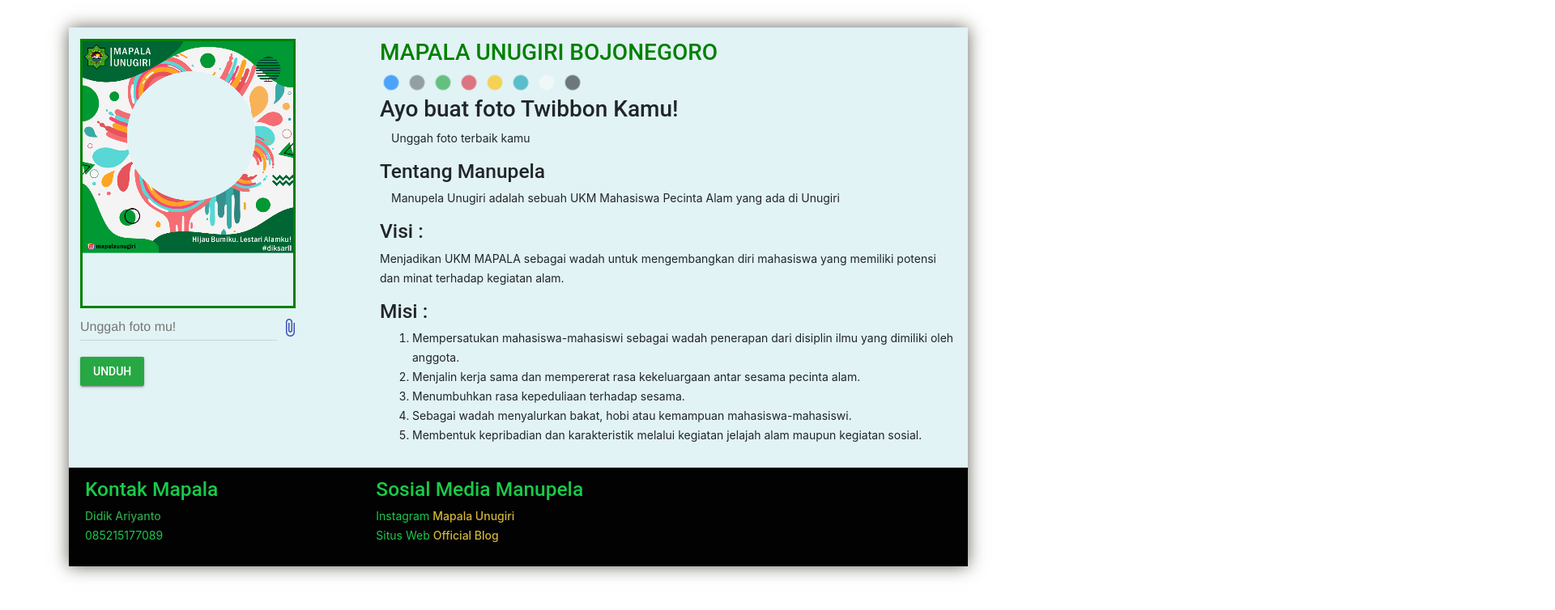
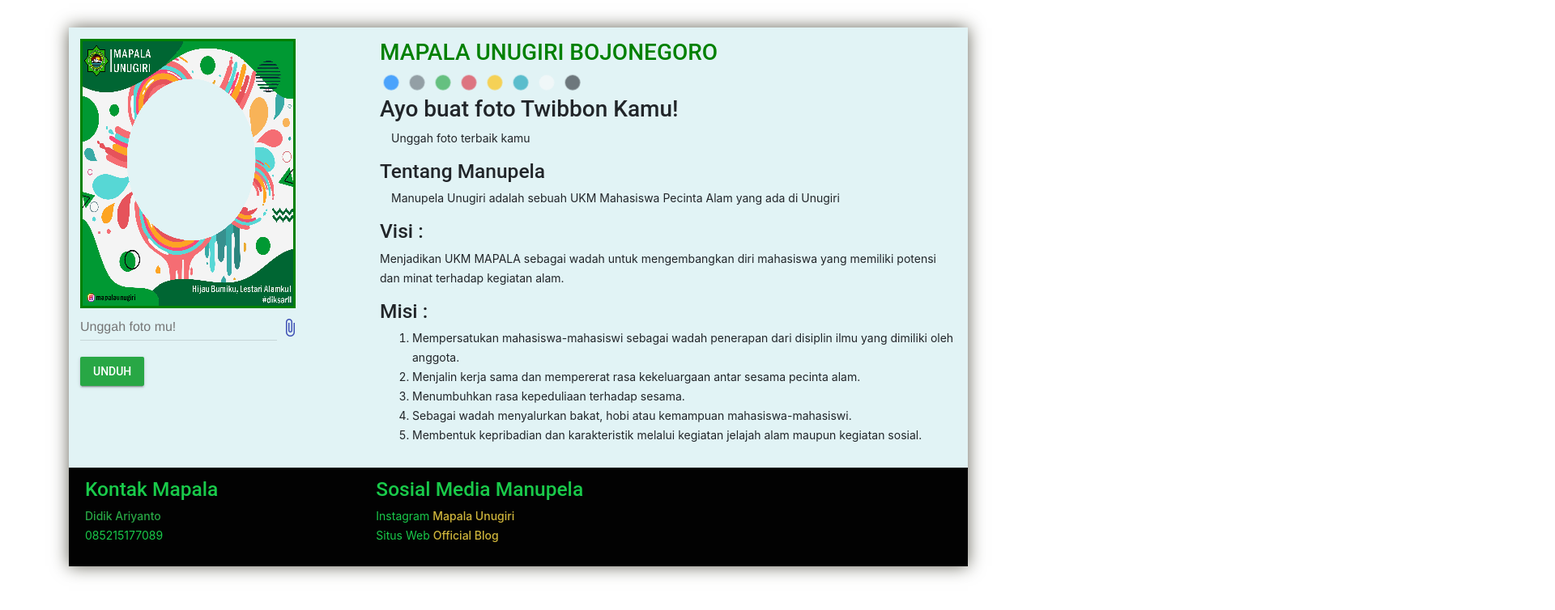
Before and after one commit to mapalaunugiri/mapalaunugiri.github.io, a plain HTML site: page index.html in a window 1280 px wide. Shown: the top 754 px of the page at 81% size, 1920 px wide, since content can reach past the window. Drawn offline with nearby package versions, Linux system fonts and the light colour scheme.

Commit message:
Update index.html

```diff
--- a/index.html
+++ b/index.html
@@ -123,8 +123,8 @@
                                         document.getElementById("uploadFile").value = this.files[0].name;
                                     };
                                     var canvas = new fabric.Canvas('c');
-                                    canvas.setWidth(1080);
-                                    canvas.setHeight(1350);
+                                    canvas.setWidth(2286);
+                                    canvas.setHeight(2286);
 
                                     var canvasWrapper = document.getElementById('c');
                                     var canvasWrapperWidth = canvasWrapper.clientWidth;
```
